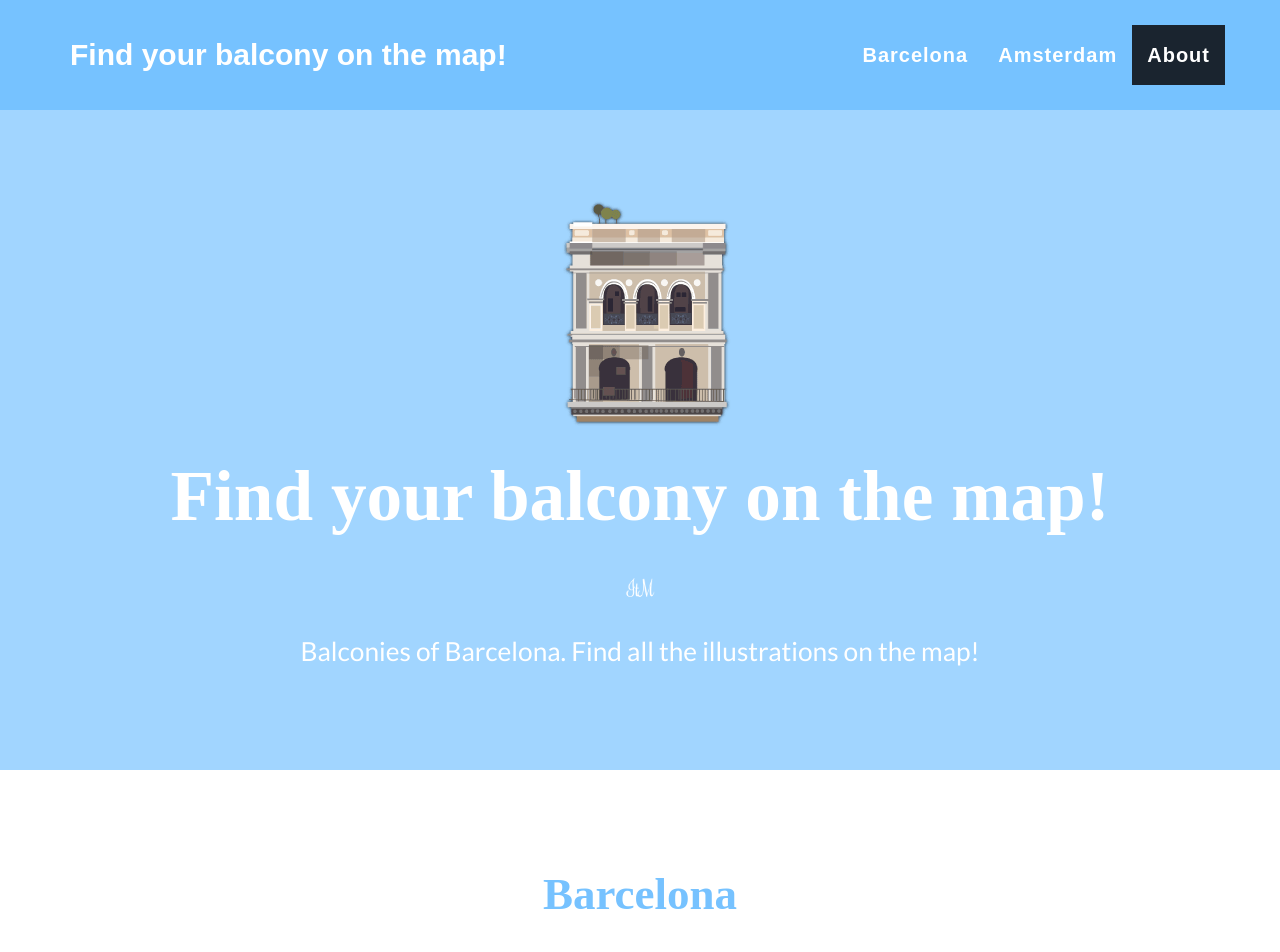
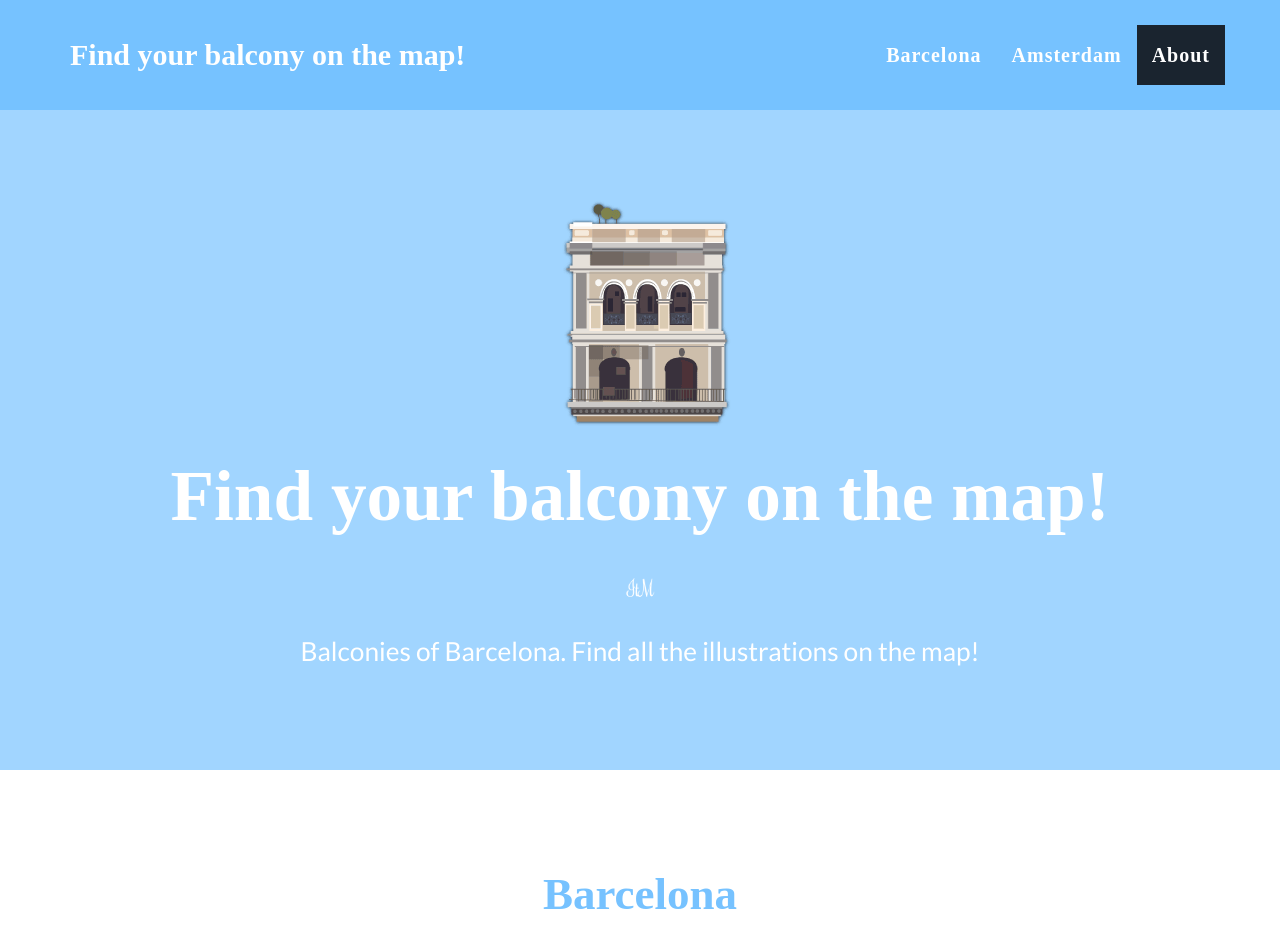
Before and after one commit to balcons/balcons.github.io, a Jekyll site: the page built from index.md, in a window 1280 px wide. Shown: the top 952 px of the page. Built offline with Jekyll 4.4.1, drawn with Linux system fonts in a browser that asks for light colours.

Commit message:
changed font

```diff
--- a/_includes/css/main.css
+++ b/_includes/css/main.css
@@ -154,7 +154,7 @@ header .intro-text .skills {
 }
 
 .navbar {
-    font-family: 'Montserrat Alternates', sans-serif;
+    font-family: 'Arbutus Slab', serif;
     font-weight: 700;
 }
 
```
